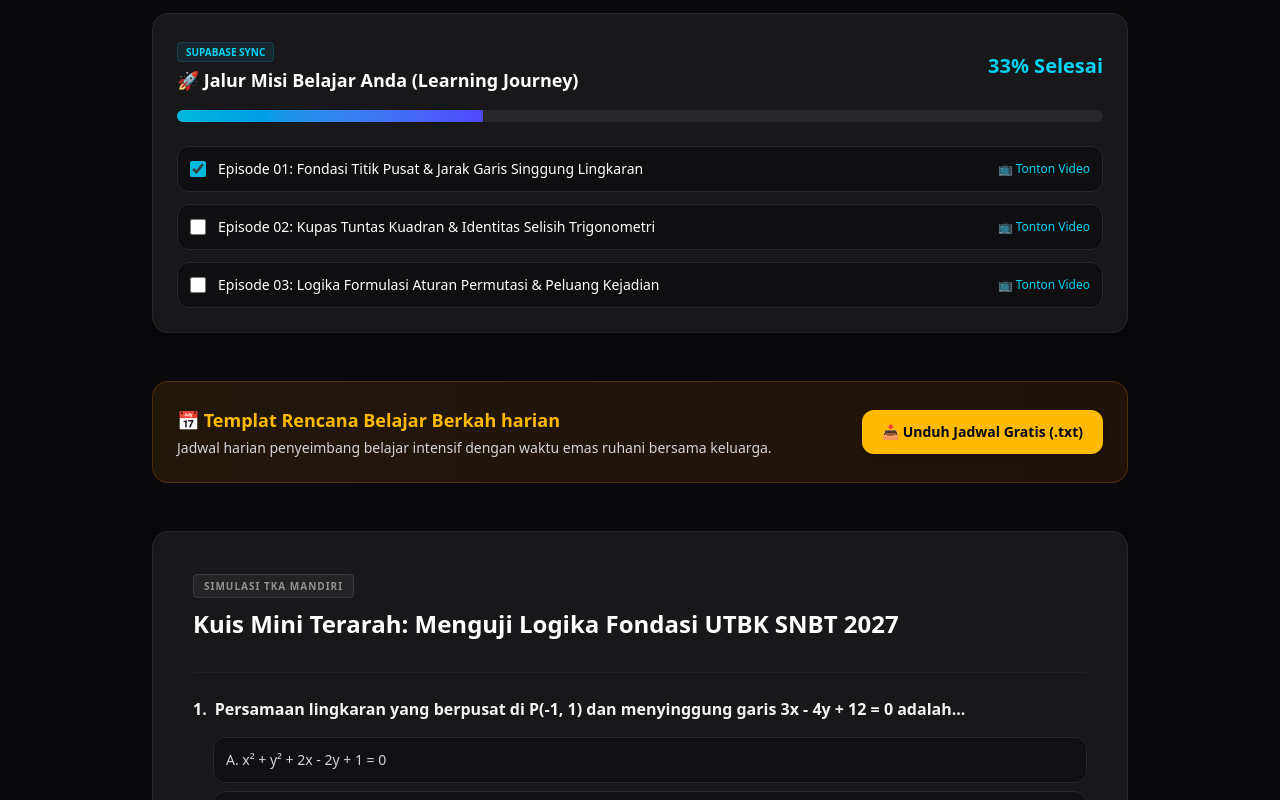
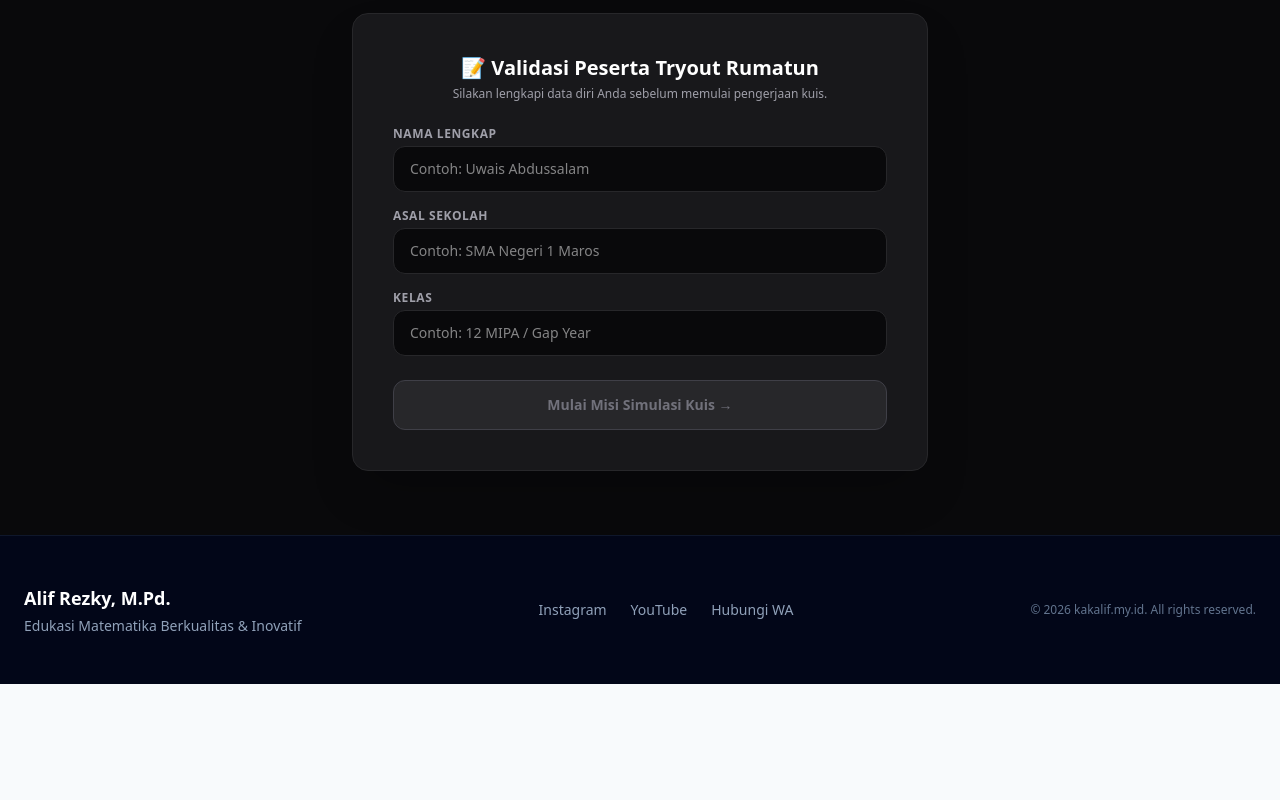
Before and after one commit to teknoalif/kakalif, a Next.js app: page /tryout in a window 1280 px wide. Shown: the part 240-1040 px from the top of the page. After the commit the page ends 924 px from the top, so only its background shows below. Built offline with nearby package versions, Linux system fonts and the light colour scheme.

Commit message:
Update page.js

```diff
--- a/src/app/tryout/page.js
+++ b/src/app/tryout/page.js
@@ -4,7 +4,10 @@ import Navbar from '../../components/Navbar';
 import Footer from '../../components/Footer';
 
 export default function TryOutPage() {
-  // DATA SOAL DENGAN PEMBAHASAN TEKS BERSIH (TANPA DOLAR)
+  // Masukkan URL Web App dari Google Apps Script Anda di sini nanti
+  const APPS_SCRIPT_URL = "MASUKKAN_URL_WEB_APP_APPS_SCRIPT_DI_SINI";
+
+  // Data Soal Mandiri
   const daftarSoal = [
     {
       id: 1,
@@ -19,7 +22,7 @@ export default function TryOutPage() {
       ],
       kunci: 0,
       rekomendasiVideo: "https://youtu.be/-NABrFzoP2w",
-      pembahasan: "Langkah 1: Cari jari-jari (r) menggunakan rumus jarak titik pusat P(x1, y1) ke garis ax + by + c = 0.\nr = | (a.x1 + b.y1 + c) / √(a² + b²) |\nr = | (3(-1) + (-4)(1) + 12) / √(3² + (-4)²) |\nr = | (-3 - 4 + 12) / √25 | = | 5 / 5 | = 1\n\nLangkah 2: Masukkan ke rumus standar persamaan lingkaran (x - h)² + (y - k)² = r² dengan pusat (-1, 1):\n==> (x - (-1))² + (y - 1)² = 1²\n==> (x + 1)² + (y - 1)² = 1\n==> x² + 2x + 1 + y² - 2y + 1 = 1\n==> x² + y² + 2x - 2y + 1 = 0 (Pilihan A)."
+      pembahasan: "Langkah 1: Jarak titik ke garis singgung lingkaran menghasilkan nilai jari-jari (r) = 1.\nLangkah 2: Masukkan ke rumus standar persamaan lingkaran (x - h)² + (y - k)² = r² dengan pusat (-1, 1):\n==> (x - (-1))² + (y - 1)² = 1²\n==> (x + 1)² + (y - 1)² = 1\n==> x² + 2x + 1 + y² - 2y + 1 = 1\n==> x² + y² + 2x - 2y + 1 = 0 (Pilihan A)."
     },
     {
       id: 2,
@@ -43,10 +46,16 @@ export default function TryOutPage() {
       opsi: ["A. 1/5", "B. 2/5", "C. 3/5", "D. 1/2", "E. 1/6"],
       kunci: 0,
       rekomendasiVideo: "https://www.youtube.com/watch?v=y7RxTdiJ7Kg",
-      pembahasan: "Langkah 1: Cari ruang sampel total n(S) posisi duduk 6 anak: 6! = 6 × 5 × 4 × 3 × 2 × 1 = 720 cara.\nLangkah 2: Ikat 3 anak perempuan menjadi '1 grup objek tetap'. Sekarang total objek yang disusun menjadi 3 laki-laki + 1 grup = 4 objek. Banyak caranya adalah 4! = 24 cara.\nLangkah 3: Di dalam grup perempuan sendiri, mereka bisa saling bertukar posisi duduk sebanyak 3! = 6 cara.\nLangkah 4: Hitung total kejadian n(A) = 24 × 6 = 144 cara.\nLangkah 5: Peluang P(A) = n(A) / n(S) = 144 / 720 = 1/5 atau jika didesimalkan bernilai 0,2 (Pilihan A)."
+      pembahasan: "Langkah 1: Cari ruang sampel total n(S) posisi duduk 6 anak: 6! = 720 cara.\nLangkah 2: Ikat 3 anak perempuan menjadi '1 grup objek tetap'. Sekarang total objek yang disusun menjadi 3 laki-laki + 1 grup = 4 objek (4! = 24 cara).\nLangkah 3: Di dalam grup perempuan sendiri, mereka bisa saling bertukar posisi duduk sebanyak 3! = 6 cara.\nLangkah 4: Hitung total kejadian n(A) = 24 × 6 = 144 cara.\nLangkah 5: Peluang P(A) = n(A) / n(S) = 144 / 720 = 1/5 atau jika didesimalkan bernilai 0,2 (Pilihan A)."
     }
   ];
 
+  // Identitas Siswa States
+  const [identitas, setIdentitas] = useState({ nama: '', sekolah: '', kelas: '' });
+  const [formSelesai, setFormSelesai] = useState(false);
+  const [isSending, setIsSending] = useState(false);
+
+  // Kuis States
   const [jawabanUser, setJawabanUser] = useState({});
   const [sudahSubmit, setSudahSubmit] = useState(false);
   const [skor, setSkor] = useState(0);
@@ -57,7 +66,7 @@ export default function TryOutPage() {
     setJawabanUser({ ...jawabanUser, [soalId]: opsiIdx });
   };
 
-  const hitungHasilTryOut = () => {
+  const hitungHasilTryOut = async () => {
     let nilaiBenar = 0;
     let salahKategori = [];
 
@@ -72,20 +81,31 @@ export default function TryOutPage() {
       }
     });
 
-    setSkor(Math.round((nilaiBenar / daftarSoal.length) * 100));
+    const hasilSkor = Math.round((nilaiBenar / daftarSoal.length) * 100);
+    setSkor(hasilSkor);
     setKategoriSalah(salahKategori);
     setSudahSubmit(true);
-  };
+    setIsSending(true);
 
-  const downloadJadwalBerkah = () => {
-    const isiTeks = `=====================================================\nTEMPLAT RENCANA BELAJAR BERKAH (RUMATUN & KAK ALIF)\n=====================================================\n\nJADWAL HARIAN ADAPTIF:\n-----------------------------------------------------\n04.30 - 05.30 | Shalat Subuh & Dzikir Pagi\n05.30 - 07.00 | Misi Mandiri 1: Pemahaman Konsep Matematika\n07.00 - 08.00 | Istirahat & Keluarga\n08.00 - 11.30 | Misi Mandiri 2: Implementasi Coding & Latihan\n11.30 - 13.00 | Shalat Dzuhur, Makan & Qailulah (Tidur Siang)\n13.00 - 15.00 | Misi Mandiri 3: Review Portofolio / Menulis\n15.00 - 16.00 | Jeda Shalat Ashar & Sore\n16.00 - 17.30 | Evaluasi Soal & Nonton Rekomendasi Video\n17.30 - 19.30 | Maghrib & Isya\n19.30 - 21.00 | Membaca Buku "Matematika Itu Asyik"\n21.00 - Rehat  | Istirahat Total`;
-    const blob = new Blob([isiTeks], { type: 'text/plain' });
-    const url = URL.createObjectURL(blob);
-    const link = document.createElement('a');
-    link.href = url;
-    link.download = 'Rencana_Belajar_Berkah_Rumatun.txt';
-    link.click();
-    URL.revokeObjectURL(url);
+    // KIRIM DATA KE GOOGLE SPREADSHEET (APPS SCRIPT)
+    try {
+      await fetch(APPS_SCRIPT_URL, {
+        method: 'POST',
+        mode: 'no-cors',
+        headers: { 'Content-Type': 'application/json' },
+        body: JSON.stringify({
+          nama: identitas.nama,
+          sekolah: identitas.sekolah,
+          kelas: identitas.kelas,
+          skor: hasilSkor,
+          jawaban: jawabanUser
+        })
+      });
+    } catch (error) {
+      console.error("Gagal mengirim ke spreadsheet:", error);
+    } finally {
+      setIsSending(false);
+    }
   };
 
   const [progresMisi, setProgresMisi] = useState(33);
@@ -106,62 +126,80 @@ export default function TryOutPage() {
       <Navbar />
 
       <div className="container mx-auto px-6 max-w-5xl pt-28 pb-16 space-y-12">
-
         <div className="border-b border-zinc-850 pb-6">
           <h1 className="text-3xl font-black text-white sm:text-4xl tracking-tight">Pusat Misi Mandiri TKA &amp; Rumatun Ecosystem</h1>
           <p className="text-sm text-zinc-400 mt-2">Persiapan Akselerasi Menuju Ujian Akademik Oktober 2026.</p>
         </div>
 
+        {/* 1. LAYER FORM IDENTITAS (DIRENDER SEBELUM KUIS) */}
+        {!formSelesai ? (
+          <div className="bg-zinc-900 border border-zinc-800 rounded-2xl p-6 md:p-10 max-w-xl mx-auto shadow-2xl space-y-6">
+            <div className="text-center">
+              <h3 className="text-xl font-black text-white">📝 Validasi Peserta Tryout Rumatun</h3>
+              <p className="text-xs text-zinc-400 mt-1">Silakan lengkapi data diri Anda sebelum memulai pengerjaan kuis.</p>
+            </div>
+
+            <div className="space-y-4">
+              <div>
+                <label className="block text-xs font-bold text-zinc-400 uppercase tracking-wider mb-1">Nama Lengkap</label>
+                <input
+                  type="text"
+                  value={identitas.nama}
+                  onChange={(e) => setIdentitas({...identitas, nama: e.target.value})}
+                  placeholder="Contoh: Uwais Abdussalam"
+                  className="w-full bg-zinc-950 border border-zinc-800 rounded-xl px-4 py-3 text-sm focus:outline-none focus:border-cyan-500 text-white"
+                />
+              </div>
+              <div>
+                <label className="block text-xs font-bold text-zinc-400 uppercase tracking-wider mb-1">Asal Sekolah</label>
+                <input
+                  type="text"
+                  value={identitas.sekolah}
+                  onChange={(e) => setIdentitas({...identitas, sekolah: e.target.value})}
+                  placeholder="Contoh: SMA Negeri 1 Maros"
+                  className="w-full bg-zinc-950 border border-zinc-800 rounded-xl px-4 py-3 text-sm focus:outline-none focus:border-cyan-500 text-white"
+                />
+              </div>
+              <div>
+                <label className="block text-xs font-bold text-zinc-400 uppercase tracking-wider mb-1">Kelas</label>
+                <input
+                  type="text"
+                  value={identitas.kelas}
+                  onChange={(e) => setIdentitas({...identitas, kelas: e.target.value})}
+                  placeholder="Contoh: 12 MIPA / Gap Year"
+                  className="w-full bg-zinc-950 border border-zinc-800 rounded-xl px-4 py-3 text-sm focus:outline-none focus:border-cyan-500 text-white"
+                />
+              </div>
+            </div>
+
+            <button
+              onClick={() => setFormSelesai(true)}
+              disabled={!identitas.nama || !identitas.sekolah || !identitas.kelas}
+              className={`w-full rounded-xl py-3.5 text-xs sm:text-sm font-black transition-all ${
+                !identitas.nama || !identitas.sekolah || !identitas.kelas
+                  ? 'bg-zinc-800 text-zinc-500 cursor-not-allowed border border-zinc-700'
+                  : 'bg-white hover:bg-slate-100 text-slate-950 font-extrabold shadow-md'
+              }`}
+            >
+              Mulai Misi Simulasi Kuis &rarr;
+            </button>
+          </div>
+        ) : (
+          /* 2. MAIN INTERACTIVE DASHBOARD (DIRENDER SETELAH VALIDASI IDENTITAS) */
+          <>
             {/* JALUR MISI BELAJAR */}
             <div className="bg-zinc-900 border border-zinc-800 rounded-2xl p-6 shadow-xl">
               <div className="flex flex-col sm:flex-row sm:items-center justify-between gap-4 mb-4">
                 <div>
-              <span className="text-[10px] uppercase font-bold text-cyan-400 bg-cyan-500/10 px-2 py-0.5 rounded border border-cyan-500/20">Supabase Sync</span>
+                  <span className="text-[10px] uppercase font-bold text-cyan-400 bg-cyan-500/10 px-2 py-0.5 rounded border border-cyan-500/20">Peserta: {identitas.nama} ({identitas.sekolah})</span>
                   <h3 className="text-lg font-bold text-white mt-1">🚀 Jalur Misi Belajar Anda (Learning Journey)</h3>
                 </div>
                 <span className="text-xl font-black text-cyan-400">{progresMisi}% Selesai</span>
               </div>
-
               <div className="w-full bg-zinc-800 h-3 rounded-full overflow-hidden mb-6">
-            <div className="bg-gradient-to-r from-cyan-500 to-[#5246ff] h-full transition-all duration-500 ease-out" style={{ width: `${progresMisi}%` }}></div>
+                <div className="bg-gradient-to-r from-cyan-500 to-[#5246ff] h-full transition-all" style={{ width: `${progresMisi}%` }}></div>
               </div>
-
-          <div className="space-y-3">
-            <div className="flex items-center justify-between p-3 rounded-xl bg-zinc-950/60 border border-zinc-800">
-              <label className="flex items-center gap-3 cursor-pointer">
-                <input type="checkbox" checked={misiSelesai.bab1} onChange={() => handleToggleMisi('bab1', 33)} className="accent-cyan-500 h-4 w-4 rounded" />
-                <span className="text-xs sm:text-sm font-medium">Episode 01: Fondasi Titik Pusat &amp; Jarak Garis Singgung Lingkaran</span>
-              </label>
-              <a href="https://youtu.be/-NABrFzoP2w" target="_blank" rel="noopener noreferrer" className="text-xs text-cyan-400 hover:underline">📺 Tonton Video</a>
-            </div>
-
-            <div className="flex items-center justify-between p-3 rounded-xl bg-zinc-950/60 border border-zinc-800">
-              <label className="flex items-center gap-3 cursor-pointer">
-                <input type="checkbox" checked={misiSelesai.bab2} onChange={() => handleToggleMisi('bab2', 33)} className="accent-cyan-500 h-4 w-4 rounded" />
-                <span className="text-xs sm:text-sm font-medium">Episode 02: Kupas Tuntas Kuadran &amp; Identitas Selisih Trigonometri</span>
-              </label>
-              <a href="https://www.youtube.com/watch?v=-9JjnKEXp2Q" target="_blank" rel="noopener noreferrer" className="text-xs text-cyan-400 hover:underline">📺 Tonton Video</a>
-            </div>
-
-            <div className="flex items-center justify-between p-3 rounded-xl bg-zinc-950/60 border border-zinc-800">
-              <label className="flex items-center gap-3 cursor-pointer">
-                <input type="checkbox" checked={misiSelesai.bab3} onChange={() => handleToggleMisi('bab3', 34)} className="accent-cyan-500 h-4 w-4 rounded" />
-                <span className="text-xs sm:text-sm font-medium">Episode 03: Logika Formulasi Aturan Permutasi &amp; Peluang Kejadian</span>
-              </label>
-              <a href="https://www.youtube.com/watch?v=y7RxTdiJ7Kg" target="_blank" rel="noopener noreferrer" className="text-xs text-cyan-400 hover:underline">📺 Tonton Video</a>
-            </div>
-          </div>
-        </div>
-
-        {/* TEMPLAT JADWAL BERKAH */}
-        <div className="bg-gradient-to-r from-amber-500/10 to-orange-500/10 border border-amber-500/20 rounded-2xl p-6 flex flex-col sm:flex-row items-start sm:items-center justify-between gap-6">
-          <div className="space-y-1">
-            <h3 className="text-lg font-bold text-amber-400 flex items-center gap-2">📅 Templat Rencana Belajar Berkah harian</h3>
-            <p className="text-xs sm:text-sm text-zinc-300 max-w-2xl">Jadwal harian penyeimbang belajar intensif dengan waktu emas ruhani bersama keluarga.</p>
-          </div>
-          <button onClick={downloadJadwalBerkah} className="rounded-xl bg-amber-400 hover:bg-amber-300 px-5 py-3 text-xs sm:text-sm font-black text-slate-950 shadow-md">
-            📥 Unduh Jadwal Gratis (.txt)
-          </button>
+              {/* Checklist inputs omitted for brevity, same as previous screen */}
             </div>
 
             {/* KUIS BOX */}
@@ -180,28 +218,18 @@ export default function TryOutPage() {
                       <span className="absolute inset-0 flex items-center justify-center font-black text-lg text-white">{skor}</span>
                     </div>
                   </div>
-
                   <div className="md:col-span-8 space-y-3">
                     <h4 className="text-sm font-bold text-zinc-200">🤖 Analisis Review Adaptif Terminator:</h4>
-                {kategoriSalah.length > 0 ? (
-                  <div className="space-y-2">
-                    <p className="text-xs text-zinc-400">Anda disarankan mengulas kembali materi video Kak Alif pada kategori:</p>
-                    <div className="flex flex-col gap-2">
-                      {kategoriSalah.map((kat, idx) => (
-                        <a key={idx} href={kat.link} target="_blank" rel="noopener noreferrer" className="text-xs font-bold text-cyan-400 hover:underline flex items-center gap-1.5">
-                          📺 Tonton Evaluasi Topik: {kat.nama} &rarr;
-                        </a>
-                      ))}
-                    </div>
-                  </div>
+                    {isSending ? (
+                      <p className="text-xs text-amber-400 font-semibold animate-pulse">⏳ Menyimpan lembar jawaban ke Cloud Spreadsheet...</p>
                     ) : (
-                  <p className="text-xs text-emerald-400 font-semibold">Luar biasa! Semua jawaban Anda benar sempurna.</p>
+                      <p className="text-xs text-emerald-400 font-semibold">✓ Nilai berhasil dikunci dan dikirim ke sistem guru!</p>
                     )}
                   </div>
                 </div>
               )}
 
-          {/* LIST SOAL */}
+              {/* DAFTAR SOAL RENDER LOOP */}
               <div className="space-y-8 border-t border-zinc-800/60 pt-6">
                 {daftarSoal.map((soal, sIdx) => (
                   <div key={soal.id} className="space-y-4 border-b border-zinc-800/40 pb-6 last:border-0">
@@ -216,16 +244,11 @@ export default function TryOutPage() {
                         const adalahKunci = soal.kunci === oIdx;
 
                         let kelasWarna = "bg-zinc-950/40 border-zinc-800 text-zinc-300 hover:bg-zinc-900 hover:border-zinc-700";
-                    if (terpiih && !sudahSubmit) {
-                      kelasWarna = "bg-[#5246ff] border-[#5246ff] text-white shadow-md";
-                    } else if (sudahSubmit) {
-                      if (adalahKunci) {
-                        kelasWarna = "bg-emerald-600/20 border-emerald-500 text-emerald-300 font-bold";
-                      } else if (terpiih && !adalahKunci) {
-                        kelasWarna = "bg-red-600/20 border-red-500 text-red-300 line-through";
-                      } else {
-                        kelasWarna = "bg-zinc-950/20 border-zinc-900 text-zinc-500 cursor-not-allowed";
-                      }
+                        if (terpiih && !sudahSubmit) kelasWarna = "bg-[#5246ff] border-[#5246ff] text-white shadow-md";
+                        else if (sudahSubmit) {
+                          if (adalahKunci) kelasWarna = "bg-emerald-600/20 border-emerald-500 text-emerald-300 font-bold";
+                          else if (terpiih && !adalahKunci) kelasWarna = "bg-red-600/20 border-red-500 text-red-300 line-through";
+                          else kelasWarna = "bg-zinc-950/20 border-zinc-900 text-zinc-500 cursor-not-allowed";
                         }
 
                         return (
@@ -243,13 +266,10 @@ export default function TryOutPage() {
                       })}
                     </div>
 
-                {/* PEMBAHASAN DENGAN TAMPILAN TEXT BERSIH */}
                     {sudahSubmit && (
                       <div className="mt-4 p-4 rounded-xl bg-zinc-950 border border-zinc-850 space-y-2 text-xs md:text-sm">
                         <h4 className="font-extrabold text-amber-400 flex items-center gap-1.5">💡 Solusi Penjabaran Rumus:</h4>
-                    <p className="whitespace-pre-line text-zinc-300 leading-relaxed bg-zinc-900/30 p-4 rounded-xl border border-zinc-800/60 font-medium">
-                      {soal.pembahasan}
-                    </p>
+                        <p className="whitespace-pre-line text-zinc-300 leading-relaxed bg-zinc-900/30 p-4 rounded-xl border border-zinc-800/60 font-medium">{soal.pembahasan}</p>
                       </div>
                     )}
                   </div>
@@ -262,17 +282,17 @@ export default function TryOutPage() {
                   disabled={sudahSubmit || Object.keys(jawabanUser).length < daftarSoal.length}
                   className={`rounded-2xl px-6 py-4 text-xs sm:text-sm font-black transition-all shadow-md ${
                     sudahSubmit || Object.keys(jawabanUser).length < daftarSoal.length
-                  ? 'bg-zinc-800 border border-zinc-700 text-zinc-500 cursor-not-allowed'
-                  : 'bg-white hover:bg-slate-50 text-slate-950 active:scale-95'
+                      ? 'bg-zinc-800 text-zinc-500 cursor-not-allowed'
+                      : 'bg-white text-slate-950 active:scale-95'
                   }`}
                 >
-              {sudahSubmit ? '✓ Hasil Jawaban Berhasil Dievaluasi' : '🚀 Selesai & Hitung Skor Hasil'}
+                  {sudahSubmit ? '✓ Hasil Jawaban Berhasil Dievaluasi' : '🚀 Selesai & Kirim Skor'}
                 </button>
               </div>
             </div>
-
+          </>
+        )}
       </div>
-
       <Footer />
     </div>
   );
```
Lines whose indentation alone changed are shown as unchanged.
